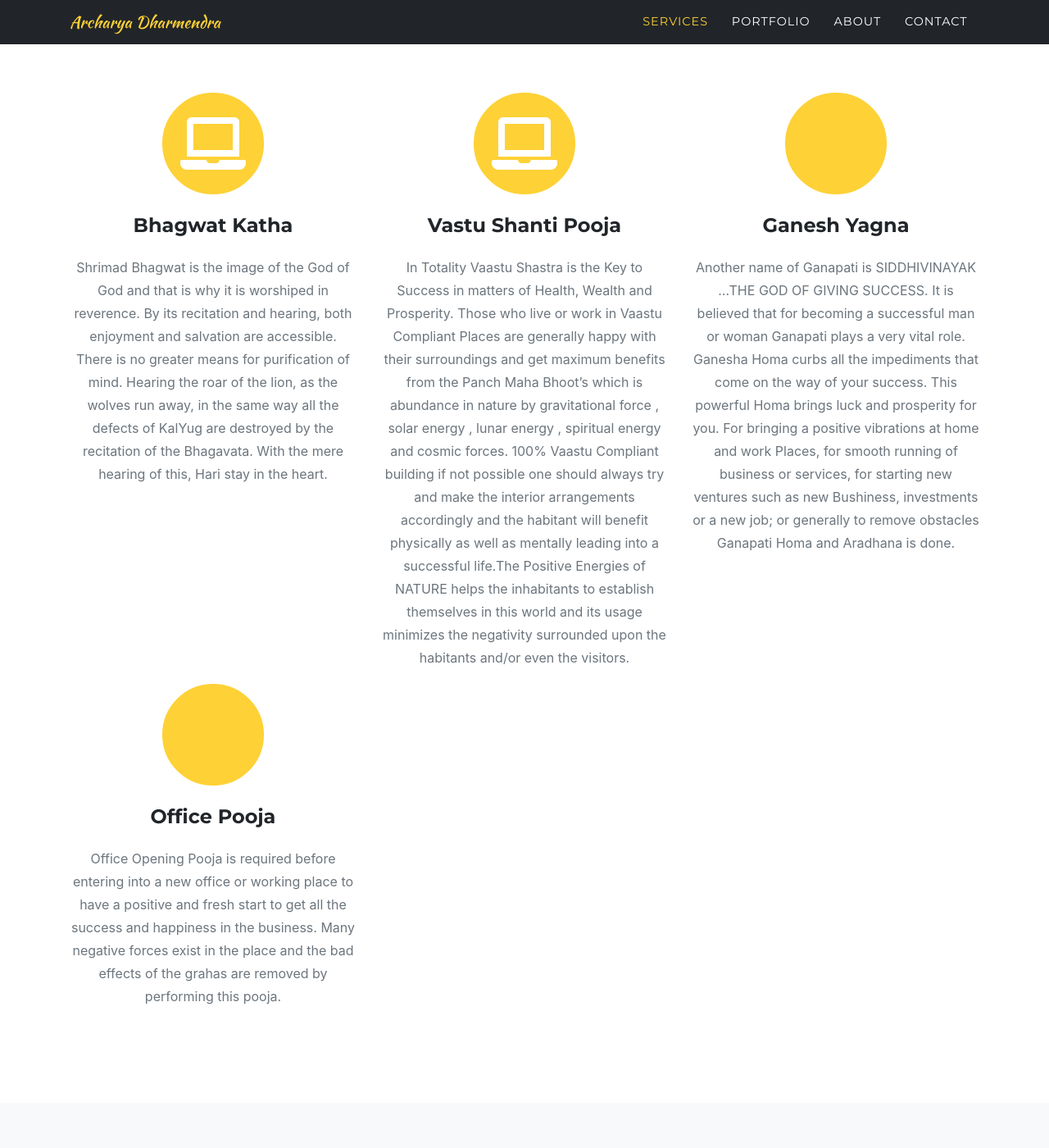
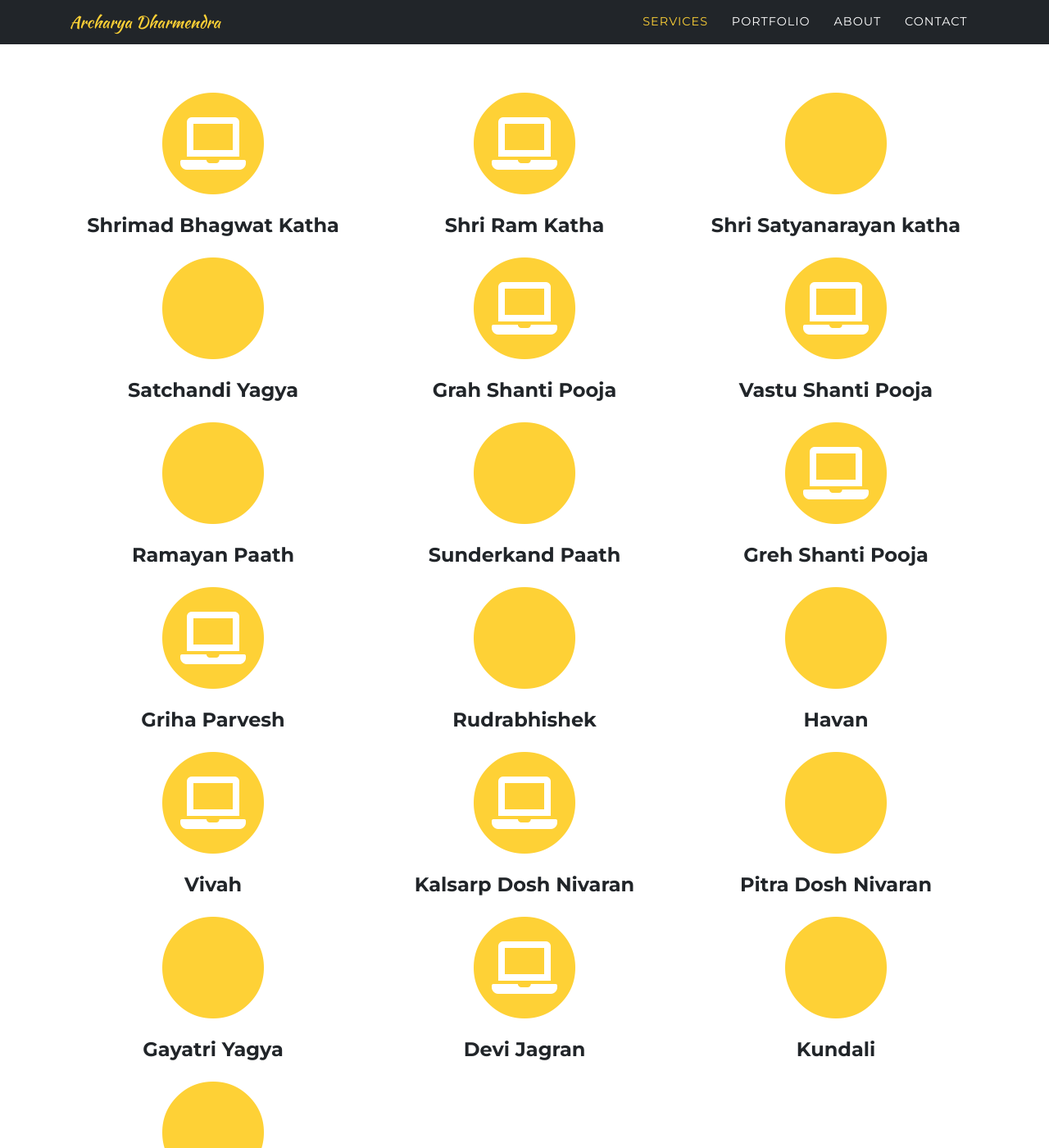
Before and after one commit to acharyadharmendra/acharyadharmendra.github.io, a Jekyll site: the page built from index.md, in a window 1280 px wide and 1400 px high, scrolled down 957 px. Shown: the whole window at 82% size. Built offline with Jekyll 4.4.1, drawn with Linux system fonts in a browser that asks for light colours; some web fonts are replaced; some of the changed text lies outside the part shown.

Commit message:
Update sitetext.yml

```diff
--- a/_data/sitetext.yml
+++ b/_data/sitetext.yml
@@ -9,17 +9,62 @@ services:
     text: ""
     section: services
     list:
-      - title: "Bhagwat Katha"
-        desc: "Shrimad Bhagwat is the image of the God of God and that is why it is worshiped in reverence. By its recitation and hearing, both enjoyment and salvation are accessible. There is no greater means for purification of mind. Hearing the roar of the lion, as the wolves run away, in the same way all the defects of KalYug are destroyed by the recitation of the Bhagavata. With the mere hearing of this, Hari stay in the heart."
+      - title: "Shrimad Bhagwat Katha"
+        desc: ""
+        icon: fas fa-laptop #find more at https://fontawesome.com/icons
+      - title: "Shri Ram Katha"
+        desc: ""
+        icon: fas fa-laptop
+      - title: "Shri Satyanarayan katha"
+        desc: ""
+        icon: fab fa-laptop
+      - title: "Satchandi Yagya"
+        desc: ""
+        icon: fab fa-laptop
+      - title: "Grah Shanti Pooja"
+        desc: ""
         icon: fas fa-laptop #find more at https://fontawesome.com/icons
       - title: "Vastu Shanti Pooja"
-        desc: "In Totality Vaastu Shastra is the Key to Success in matters of Health, Wealth and Prosperity. Those who live or work in Vaastu Compliant Places are generally happy with their surroundings and get maximum benefits from the Panch Maha Bhoot's which is abundance in nature by gravitational force , solar energy , lunar energy , spiritual energy and cosmic forces. 100% Vaastu Compliant building if not possible one should always try and make the interior arrangements accordingly and the habitant will benefit physically as well as mentally leading into a successful life.The Positive Energies of NATURE helps the inhabitants to establish themselves in this world and its usage minimizes the negativity surrounded upon the habitants and/or even the visitors."
+        desc: ""
         icon: fas fa-laptop
-      - title: "Ganesh Yagna"
-        desc: "Another name of Ganapati is SIDDHIVINAYAK ...THE GOD OF GIVING SUCCESS. It is believed that for becoming a successful man or woman Ganapati plays a very vital role. Ganesha Homa curbs all the impediments that come on the way of your success. This powerful Homa brings luck and prosperity for you. For bringing a positive vibrations at home and work Places, for smooth running of business or services, for starting new ventures such as new Bushiness, investments or a new job; or generally to remove obstacles Ganapati Homa and Aradhana is done."
+      - title: "Ramayan Paath"
+        desc: ""
         icon: fab fa-laptop
-      - title: "Office Pooja"
-        desc: "Office Opening Pooja is required before entering into a new office or working place to have a positive and fresh start to get all the success and happiness in the business. Many negative forces exist in the place and the bad effects of the grahas are removed by performing this pooja."
+      - title: "Sunderkand Paath"
+        desc: ""
+        icon: fab fa-laptop
+      - title: "Greh Shanti Pooja"
+        desc: ""
+        icon: fas fa-laptop #find more at https://fontawesome.com/icons
+      - title: "Griha Parvesh"
+        desc: ""
+        icon: fas fa-laptop
+      - title: "Rudrabhishek"
+        desc: ""
+        icon: fab fa-laptop
+      - title: "Havan"
+        desc: ""
+        icon: fab fa-laptop
+      - title: "Vivah"
+        desc: ""
+        icon: fas fa-laptop #find more at https://fontawesome.com/icons
+      - title: "Kalsarp Dosh Nivaran"
+        desc: ""
+        icon: fas fa-laptop
+      - title: "Pitra Dosh Nivaran"
+        desc: ""
+        icon: fab fa-laptop
+      - title: "Gayatri Yagya"
+        desc: ""
+        icon: fab fa-laptop
+      - title: "Devi Jagran"
+        desc: ""
+        icon: fas fa-laptop
+      - title: "Kundali"
+        desc: ""
+        icon: fab fa-laptop
+      - title: "Rashiyo Ke Anusar Nag"
+        desc: ""
         icon: fab fa-laptop
 
 portfolio:
```
